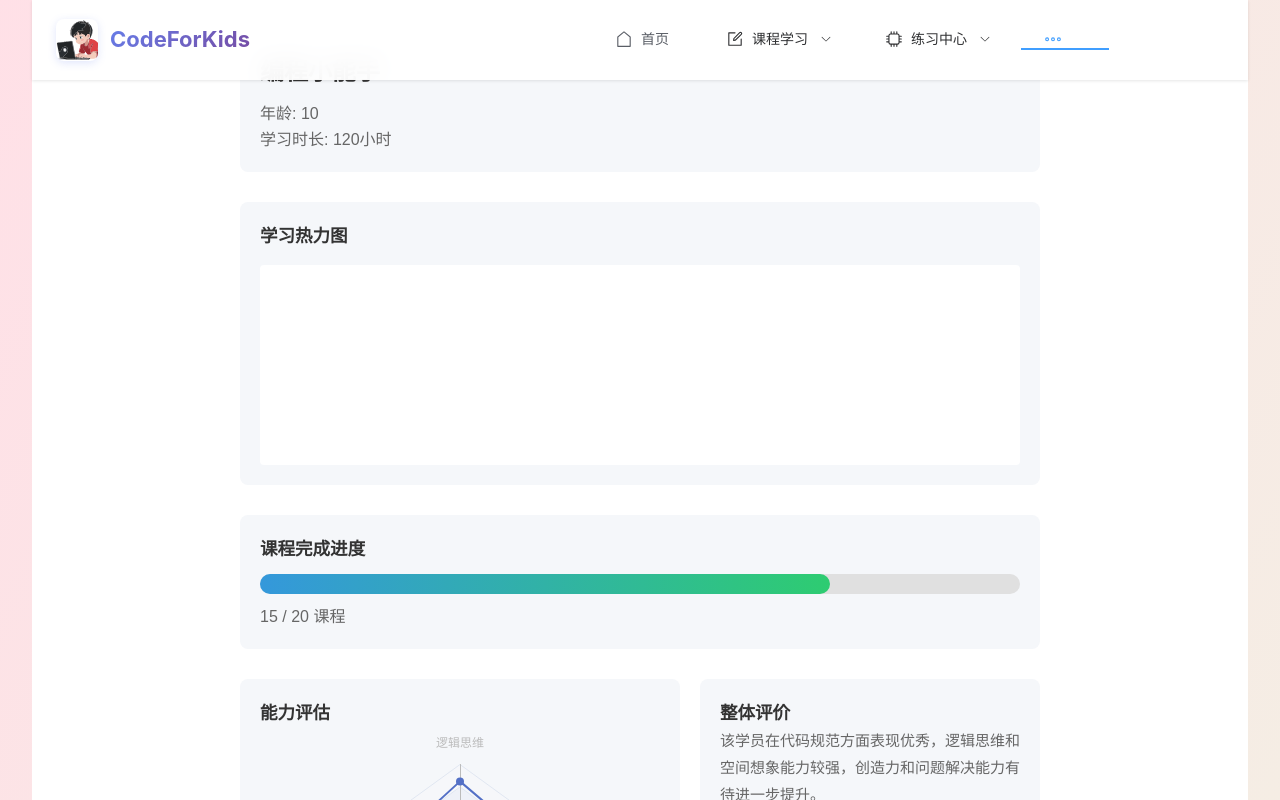
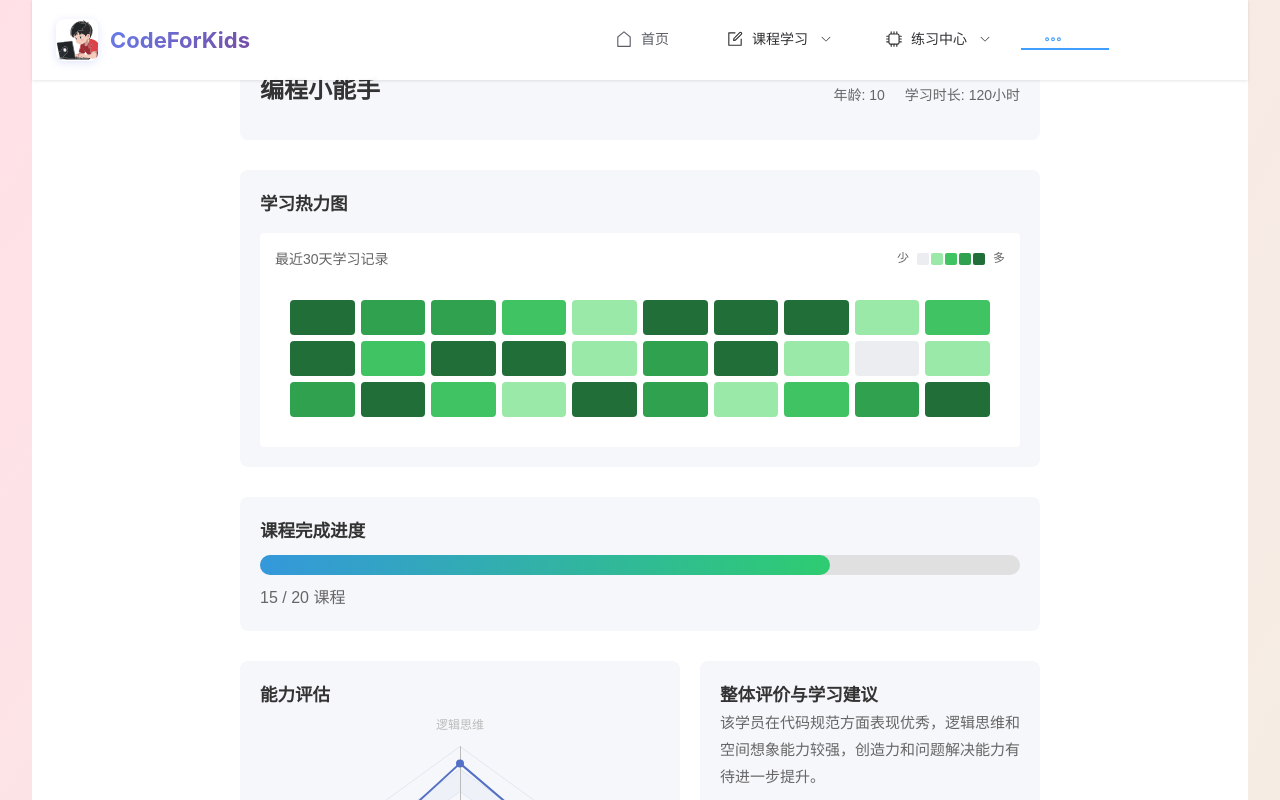
Before and after one commit to c0ffee-milk/KidsCode, a Vue app in the folder frontend/: page /user/report in a window 1280 px wide. Built offline with nearby package versions, Linux system fonts and the light colour scheme.

Commit message:
feat(用户报告页面): 重构用户报告页面布局与热力图功能
优化用户基本信息展示，增加学习热力图的可视化效果，添加最近30天学习记录的模拟数据和相应的样式。整体评价标题更新为“整体评价与学习建议”。

```diff
--- a/frontend/src/views/user/Report.vue
+++ b/frontend/src/views/user/Report.vue
@@ -3,16 +3,41 @@
 
     <!-- 用户基本信息 -->
     <div class="user-basic-info">
-      <h2>{{ userInfo.name }}</h2>
-      <p>年龄: {{ userInfo.age }}</p>
-      <p>学习时长: {{ userInfo.studyHours }}小时</p>
+      <div class="user-header">
+        <h2>{{ userInfo.name }}</h2>
+        <div class="user-stats">
+          <span>年龄: {{ userInfo.age }}</span>
+          <span>学习时长: {{ userInfo.studyHours }}小时</span>
+        </div>
+      </div>
     </div>
 
     <!-- 热力图 -->
     <div class="heatmap-container">
       <h3>学习热力图</h3>
       <div class="heatmap-content">
-        <!-- 这里放置热力图内容 -->
+        <div class="heatmap-wrapper">
+          <div class="heatmap-header">
+            <span class="heatmap-title">最近30天学习记录</span>
+            <div class="heatmap-legend">
+              <span>少</span>
+              <div class="legend-colors">
+                <div class="legend-item" v-for="(color, index) in legendColors" :key="index" :style="{ backgroundColor: color }"></div>
+              </div>
+              <span>多</span>
+            </div>
+          </div>
+          <div class="heatmap-grid">
+            <div
+              v-for="(day, index) in heatmapData"
+              :key="index"
+              class="heatmap-day"
+              :class="getHeatmapClass(day.count)"
+              :style="{ backgroundColor: getHeatmapColor(day.count) }"
+              :title="`${day.date}: ${day.count} 题`"
+            ></div>
+          </div>
+        </div>
       </div>
     </div>
 
@@ -33,7 +58,7 @@
       </div>
 
       <div class="ability-evaluation">
-        <h3>整体评价</h3>
+        <h3>整体评价与学习建议</h3>
         <p>{{ evaluationText }}</p>
       </div>
     </div>
@@ -80,6 +105,50 @@ onMounted(() => {
 });
 
 const evaluationText = ref('该学员在代码规范方面表现优秀，逻辑思维和空间想象能力较强，创造力和问题解决能力有待进一步提升。');
+
+// 热力图相关数据和方法
+const legendColors = ref(['#ebedf0', '#9be9a8', '#40c463', '#30a14e', '#216e39']);
+
+// 生成最近30天的学习数据
+const generateHeatmapData = () => {
+  const data = [];
+  const today = new Date();
+
+  for (let i = 29; i >= 0; i--) {
+    const date = new Date(today);
+    date.setDate(date.getDate() - i);
+
+    // 模拟数据：随机生成0-10的题目数量
+    const count = Math.floor(Math.random() * 11);
+
+    data.push({
+      date: date.toISOString().split('T')[0],
+      count: count
+    });
+  }
+
+  return data;
+};
+
+const heatmapData = ref(generateHeatmapData());
+
+// 根据题目数量获取颜色
+const getHeatmapColor = (count: number) => {
+  if (count === 0) return '#ebedf0';
+  if (count <= 2) return '#9be9a8';
+  if (count <= 4) return '#40c463';
+  if (count <= 6) return '#30a14e';
+  return '#216e39';
+};
+
+// 根据题目数量获取CSS类名
+const getHeatmapClass = (count: number) => {
+  if (count === 0) return 'heatmap-empty';
+  if (count <= 2) return 'heatmap-low';
+  if (count <= 4) return 'heatmap-medium';
+  if (count <= 6) return 'heatmap-high';
+  return 'heatmap-very-high';
+};
 </script>
 
 <style scoped>
@@ -119,6 +188,19 @@ p {
   padding: 20px;
   background: #f5f7fa;
   border-radius: 8px;
+}
+
+.user-header {
+  display: flex;
+  justify-content: space-between;
+  align-items: center;
+}
+
+.user-stats {
+  display: flex;
+  gap: 20px;
+  font-size: 14px;
+  color: #666;
 }
 
 .heatmap-container {
@@ -179,4 +261,106 @@ p {
   background: #f5f7fa;
   border-radius: 8px;
 }
+
+/* 热力图样式 */
+.heatmap-wrapper {
+  width: 100%;
+}
+
+.heatmap-header {
+  display: flex;
+  justify-content: space-between;
+  align-items: center;
+  margin-bottom: 15px;
+}
+
+.heatmap-title {
+  font-size: 14px;
+  color: #666;
+  font-weight: 500;
+}
+
+.heatmap-legend {
+  display: flex;
+  align-items: center;
+  gap: 8px;
+  font-size: 12px;
+  color: #666;
+}
+
+.legend-colors {
+  display: flex;
+  gap: 2px;
+}
+
+.legend-item {
+  width: 12px;
+  height: 12px;
+  border-radius: 2px;
+}
+
+.heatmap-grid {
+  display: grid;
+  grid-template-columns: repeat(10, 1fr);
+  grid-template-rows: repeat(3, 1fr);
+  gap: 6px;
+  width: 100%;
+  padding: 15px;
+}
+
+.heatmap-day {
+  width: 100%;
+  height: 35px;
+  border-radius: 4px;
+  cursor: pointer;
+  transition: all 0.2s ease;
+  position: relative;
+  min-width: 0;
+}
+
+.heatmap-day:hover {
+  transform: scale(1.1);
+  box-shadow: 0 2px 8px rgba(0, 0, 0, 0.15);
+  z-index: 10;
+}
+
+.heatmap-empty {
+  background-color: #ebedf0;
+}
+
+.heatmap-low {
+  background-color: #9be9a8;
+}
+
+.heatmap-medium {
+  background-color: #40c463;
+}
+
+.heatmap-high {
+  background-color: #30a14e;
+}
+
+.heatmap-very-high {
+  background-color: #216e39;
+}
+
+/* 响应式设计 */
+@media (max-width: 768px) {
+  .heatmap-grid {
+    grid-template-columns: repeat(8, 1fr);
+    grid-template-rows: repeat(4, 1fr);
+    gap: 4px;
+    padding: 10px;
+  }
+
+  .heatmap-day {
+    height: 25px;
+  }
+
+  .heatmap-header {
+    flex-direction: column;
+    align-items: flex-start;
+    gap: 10px;
+  }
+}
 </style>
```
